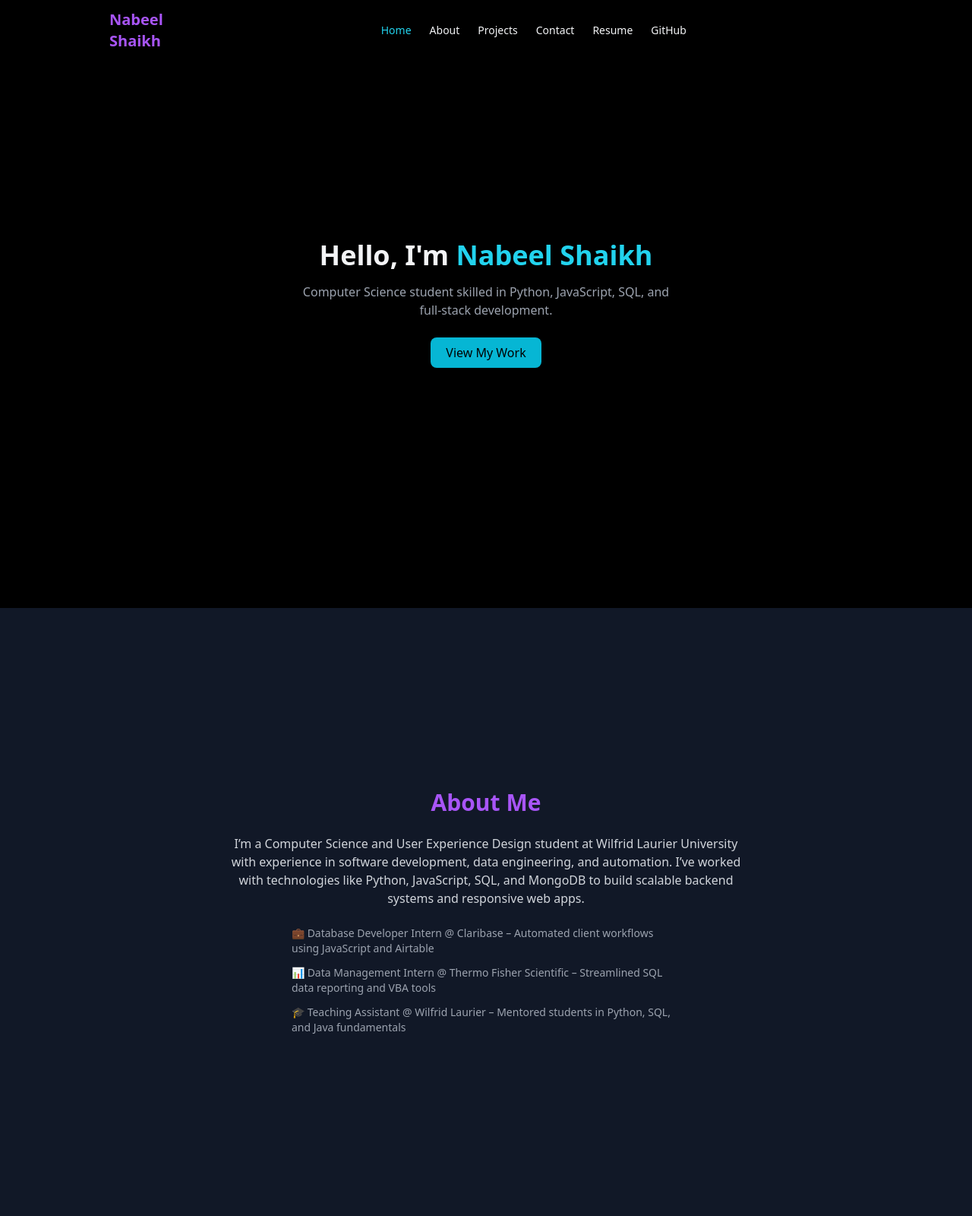
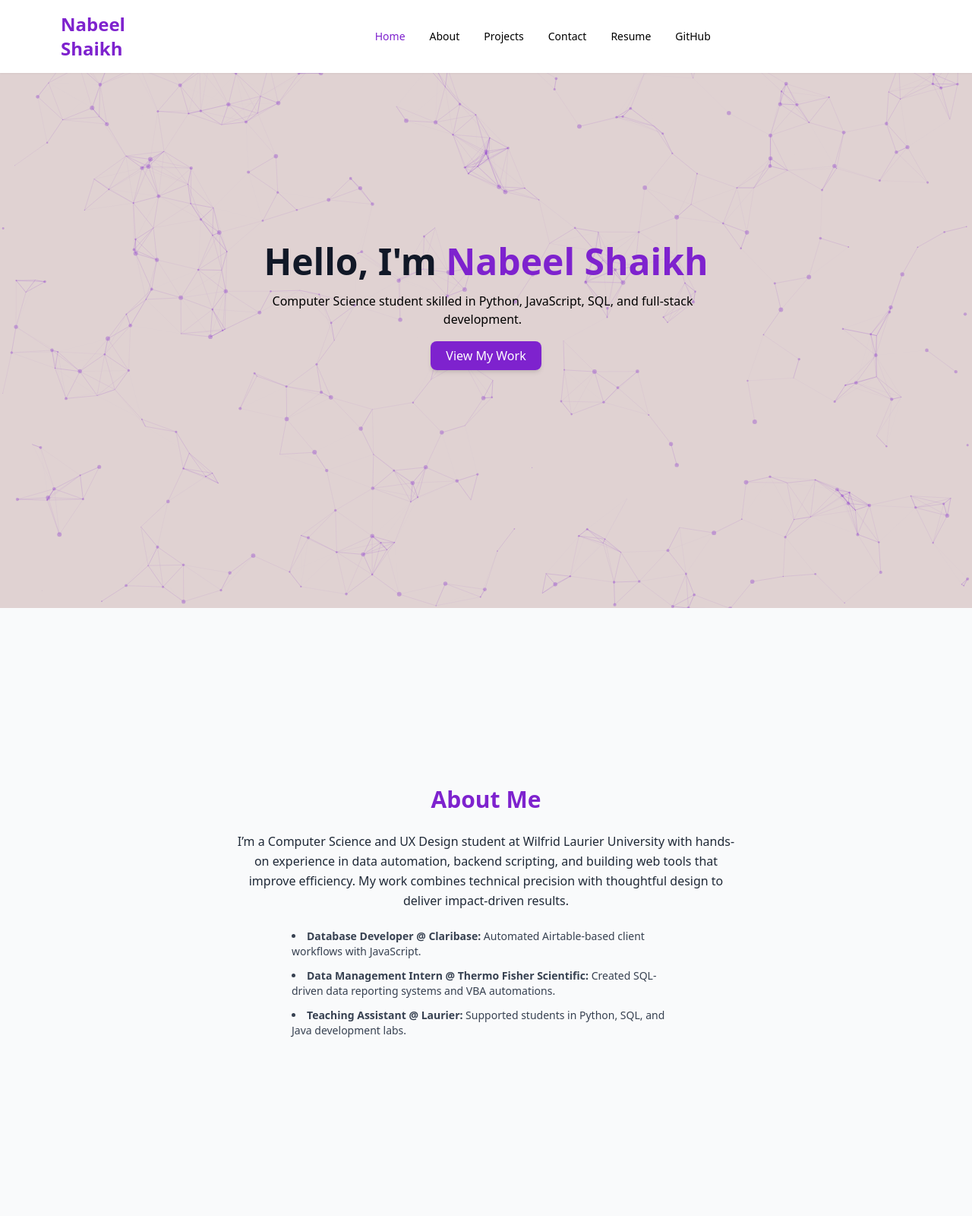
Before and after one commit to nabeel-shaikh/NabeelShaikh.github.io, a plain HTML site: page index.html in a window 1280 px wide. Shown: the top 1600 px of the page at 76% size. Drawn offline with nearby package versions, Linux system fonts and the light colour scheme.

Commit message:
enhanced the ui, changed colors, updated particles js, added github and resume

```diff
--- a/index.html
+++ b/index.html
@@ -5,101 +5,107 @@
   <meta name="viewport" content="width=device-width, initial-scale=1.0">
   <title>Nabeel Shaikh | Portfolio</title>
   <script src="https://cdn.tailwindcss.com"></script>
+  <script src="https://cdn.jsdelivr.net/particles.js/2.0.0/particles.min.js"></script>
   <link rel="stylesheet" href="styles.css">
 </head>
 
-<body class="bg-black text-gray-100 font-sans">
+<body class="bg-white text-black font-sans">
   <!-- NAVBAR -->
-  <nav class="bg-black bg-opacity-70 fixed w-full z-50">
-  <div class="max-w-5xl mx-auto flex justify-between items-center px-4 py-3">
-    <h1 class="text-xl font-bold text-accent">Nabeel Shaikh</h1>
-    <ul class="flex space-x-6 text-sm justify-center w-full">
-      <li><a href="#home" class="hover:text-accent">Home</a></li>
-      <li><a href="#about" class="hover:text-accent">About</a></li>
-      <li><a href="#projects" class="hover:text-accent">Projects</a></li>
-      <li><a href="#contact" class="hover:text-accent">Contact</a></li>
-      <li><a href="#resume" class="hover:text-accent">Resume</a></li>
-      <li><a href="https://github.com/nabeel-shaikh" target="_blank" class="hover:text-accent">GitHub</a></li>
+  <nav class="bg-white fixed w-full z-50 shadow-sm">
+    <div class="max-w-6xl mx-auto flex justify-between items-center px-4 py-4">
+      <h1 class="text-2xl font-bold text-accent">Nabeel Shaikh</h1>
+      <ul class="flex space-x-8 text-sm font-medium justify-center w-full">
+        <li><a href="#home" class="hover:text-purple-900">Home</a></li>
+        <li><a href="#about" class="hover:text-purple-900">About</a></li>
+        <li><a href="#projects" class="hover:text-purple-900">Projects</a></li>
+        <li><a href="#contact" class="hover:text-purple-900">Contact</a></li>
+        <li><a href="#resume" class="hover:text-purple-900">Resume</a></li>
+        <li><a href="https://github.com/nabeel-shaikh" target="_blank" class="hover:text-purple-900">GitHub</a></li>
       </ul>
     </div>
   </nav>
 
   <!-- HOME -->
-  <section id="home" class="h-screen flex flex-col justify-center items-center text-center">
-    <h2 class="text-4xl font-bold mb-4">Hello, I'm <span class="text-cyan-400">Nabeel Shaikh</span></h2>
-    <p class="text-gray-400 mb-6 max-w-lg">
+  <section id="home" class="relative h-screen flex flex-col justify-center items-center text-center overflow-hidden">
+  <div id="particles-js"></div>
+
+  <div class="relative z-10 pointer-events-auto">
+    <h2 class="text-5xl font-bold mb-4 text-gray-900">
+      Hello, I'm <span class="text-accent">Nabeel Shaikh</span>
+    </h2>
+    <p class="text-black-700 mb-6 max-w-xl">
       Computer Science student skilled in Python, JavaScript, SQL, and full-stack development.
     </p>
-    <a href="#projects" class="bg-cyan-500 text-black px-5 py-2 rounded-lg hover:bg-cyan-400 font-medium">
+    <a href="#projects" class="bg-accent text-white px-5 py-2 rounded-lg hover:bg-purple-600 font-medium shadow-md">
       View My Work
     </a>
+  </div>
 </section>
 
   <!-- ABOUT -->
-  <section id="about" class="fade-in min-h-screen flex flex-col justify-center items-center px-6 py-20 bg-gray-900">
+  <section id="about" class="fade-in min-h-screen flex flex-col justify-center items-center px-6 py-20 bg-gray-50">
     <h2 class="text-3xl font-bold mb-6 text-accent">About Me</h2>
-  <p class="text-gray-300 max-w-2xl text-center mb-6">
-    I’m a Computer Science and User Experience Design student at Wilfrid Laurier University with experience in software
-    development, data engineering, and automation. I’ve worked with technologies like Python, JavaScript, SQL, and MongoDB
-    to build scalable backend systems and responsive web apps.
+    <p class="text-gray-800 max-w-2xl text-center mb-6 leading-relaxed">
+      I’m a Computer Science and UX Design student at Wilfrid Laurier University with hands-on experience in data automation, backend scripting, and building web tools that improve efficiency. My work combines technical precision with thoughtful design to deliver impact-driven results.
     </p>
-  <ul class="text-gray-400 space-y-3 text-sm max-w-lg">
-    <li>💼 Database Developer Intern @ Claribase – Automated client workflows using JavaScript and Airtable</li>
-    <li>📊 Data Management Intern @ Thermo Fisher Scientific – Streamlined SQL data reporting and VBA tools</li>
-    <li>🎓 Teaching Assistant @ Wilfrid Laurier – Mentored students in Python, SQL, and Java fundamentals</li>
+    <ul class="text-gray-700 space-y-3 text-sm max-w-lg list-disc list-inside">
+      <li><strong>Database Developer @ Claribase:</strong> Automated Airtable-based client workflows with JavaScript.</li>
+      <li><strong>Data Management Intern @ Thermo Fisher Scientific:</strong> Created SQL-driven data reporting systems and VBA automations.</li>
+      <li><strong>Teaching Assistant @ Laurier:</strong> Supported students in Python, SQL, and Java development labs.</li>
     </ul>
   </section>
 
-
-
-
   <!-- PROJECTS -->
-  <section id="projects" class="min-h-screen flex flex-col items-center px-6 py-20">
-    <h2 class="text-3xl font-bold mb-6 text-cyan-400">Projects</h2>
-    <div class="max-w-4xl grid md:grid-cols-2 gap-8">
-      <div class="border border-gray-700 p-5 rounded-lg hover:border-cyan-400 transition">
-        <h3 class="text-xl font-semibold mb-2">Productivv</h3>
-        <p class="text-gray-400 text-sm mb-3">
+  <section id="projects" class="fade-in min-h-screen flex flex-col items-center px-6 py-20 bg-white">
+    <h2 class="text-3xl font-bold mb-6 text-accent">Projects</h2>
+    <div class="max-w-5xl grid md:grid-cols-2 gap-8">
+      <div class="border border-gray-300 p-5 rounded-lg hover:border-accent transition">
+        <h3 class="text-xl font-semibold mb-2 text-gray-900">Productivv</h3>
+        <p class="text-gray-700 text-sm mb-3">
           Browser extension that tracks productivity using Python AI and MongoDB.
         </p>
-        <a href="#" class="text-cyan-400 hover:underline text-sm">View on GitHub</a>
+        <a href="#" class="text-accent hover:underline text-sm">View on GitHub</a>
       </div>
 
-      <div class="border border-gray-700 p-5 rounded-lg hover:border-cyan-400 transition">
-        <h3 class="text-xl font-semibold mb-2">AI Traffic Simulator</h3>
-        <p class="text-gray-400 text-sm mb-3">
+      <div class="border border-gray-300 p-5 rounded-lg hover:border-accent transition">
+        <h3 class="text-xl font-semibold mb-2 text-gray-900">AI Traffic Simulator</h3>
+        <p class="text-gray-700 text-sm mb-3">
           Pygame simulation using reinforcement learning for intelligent traffic light control.
         </p>
-        <a href="#" class="text-cyan-400 hover:underline text-sm">View on GitHub</a>
+        <a href="#" class="text-accent hover:underline text-sm">View on GitHub</a>
       </div>
     </div>
   </section>
 
   <!-- CONTACT -->
-  <section id="contact" class="min-h-screen flex flex-col justify-center items-center bg-gray-900 px-6 py-20">
-    <h2 class="text-3xl font-bold mb-6 text-cyan-400">Get in Touch</h2>
-    <p class="text-gray-400 mb-4">Interested in collaborating or hiring me?</p>
+  <section id="contact" class="fade-in min-h-screen flex flex-col justify-center items-center bg-gray-50 px-6 py-20">
+    <h2 class="text-3xl font-bold mb-6 text-accent">Get in Touch</h2>
+    <p class="text-gray-700 mb-4 text-center max-w-md">
+      Interested in collaborating or hiring me? I’d love to connect.
+    </p>
     <a href="mailto:shaikhnab23@gmail.com"
-   class="bg-accent text-black px-6 py-2 rounded-lg hover:bg-purple-600">
+       class="bg-accent text-white px-6 py-2 rounded-lg hover:bg-purple-600 font-medium shadow-md">
        Email Me
     </a>
+  </section>
 
   <!-- RESUME -->
-<section id="resume" class="fade-in min-h-screen flex flex-col justify-center items-center bg-gray-900 px-6 py-20">
+  <section id="resume" class="fade-in min-h-screen flex flex-col justify-center items-center bg-white px-6 py-20">
     <h2 class="text-3xl font-bold mb-6 text-accent">Resume</h2>
-  <p class="text-gray-400 mb-4 text-center max-w-xl">
+    <p class="text-gray-700 mb-4 text-center max-w-xl">
       You can download my full-time resume below for more details on my technical and professional experience.
     </p>
     <a href="assets/Nabeel Shaikh FT Resume.pdf" target="_blank"
-     class="bg-accent text-black px-6 py-2 rounded-lg hover:bg-purple-600 font-medium">
+       class="bg-accent text-white px-6 py-2 rounded-lg hover:bg-purple-600 font-medium shadow-md">
        View My Resume
     </a>
   </section>
 
   <!-- FOOTER -->
-  <footer class="py-6 text-center text-gray-500 text-sm border-t border-gray-800">
+  <footer class="py-6 text-center text-gray-600 text-sm border-t border-gray-200">
     © 2025 Nabeel Shaikh. All rights reserved.
   </footer>
+
   <script src="scripts.js"></script>
 </body>
 </html>
--- a/scripts.js
+++ b/scripts.js
@@ -37,9 +37,68 @@ window.addEventListener('scroll', () => {
   });
 
   navLinks.forEach(link => {
-    link.classList.remove('text-cyan-400');
+    link.classList.remove('text-accent');
     if (link.getAttribute('href') === `#${current}`) {
-      link.classList.add('text-cyan-400');
+      link.classList.add('text-accent');
     }
   });
 });
+
+
+
+particlesJS("particles-js", {
+  "particles": {
+    "number": {
+      "value": 800,
+      "density": {
+        "enable": true,
+        "value_area": 2000
+      }
+    },
+    "color": { "value": "#7e22ce" }, // purple
+    "shape": { "type": "circle" },
+    "opacity": {
+      "value": 0.3,
+      "random": false
+    },
+    "size": {
+      "value": 3,
+      "random": true
+    },
+    "line_linked": {
+      "enable": true,         // particles connect to each other
+      "distance": 70,        // slightly larger web distance
+      "color": "#7e22ce",
+      "opacity": 0.25,        // faint base connections
+      "width": 1
+    },
+    "move": {
+      "enable": true,
+      "speed": 0.8,
+      "direction": "none",
+      "random": true,
+      "straight": false,
+      "out_mode": "out"
+    }
+  },
+  "interactivity": {
+    "detect_on": "canvas",
+    "events": {
+      "onhover": {
+        "enable": true,
+        "mode": "repulse"     // ✅ prevents radial pull, keeps natural web
+      },
+      "onclick": {
+        "enable": true
+      },
+      "resize": true
+    },
+    "modes": {
+      "repulse": {
+        "distance": 40,       // subtle push, no collapse toward mouse
+        "duration": 0.4
+      }
+    }
+  },
+  "retina_detect": true
+});
--- a/styles.css
+++ b/styles.css
@@ -1,35 +1,11 @@
-/* ====== CUSTOM CSS for Nabeel Shaikh Portfolio ====== */
-
-/* Smooth scrolling for anchor links */
+/* Smooth scrolling */
 html {
   scroll-behavior: smooth;
 }
 
-/* Fade-in animation */
-.fade-in {
-  opacity: 0;
-  transform: translateY(40px);  /* increase from 20px */
-  transition: opacity 1s ease-out, transform 1s ease-out; /* slower fade */
-}
-
-.fade-in.show {
-  opacity: 1;
-  transform: translateY(0);
-}
-
-/* Navbar shadow when scrolling */
-nav.scrolled {
-  box-shadow: 0 2px 8px rgba(0, 0, 0, 0.4);
-  background-color: rgba(0, 0, 0, 0.9);
-  transition: background-color 0.3s ease;
-}
-
-/* Make section transitions feel natural */
-section {
-  transition: all 0.4s ease-in-out;
-}
+/* Accent purple */
 :root {
-  --accent: #a855f7; /* Tailwind purple-500 */
+  --accent: #7e22ce; /* purple-700 */
 }
 
 .text-accent {
@@ -40,6 +16,47 @@ section {
   background-color: var(--accent);
 }
 
-.bg-accent:hover {
-  background-color: #9333ea; /* purple-600 */
+/* Fade-in animation */
+.fade-in {
+  opacity: 0;
+  transform: translateY(40px);
+  transition: opacity 1s ease-out, transform 1s ease-out;
 }
+
+.fade-in.show {
+  opacity: 1;
+  transform: translateY(0);
+}
+
+/* Navbar shadow effect */
+nav.scrolled {
+  box-shadow: 0 2px 8px rgba(0, 0, 0, 0.1);
+  background-color: white;
+  transition: all 0.3s ease;
+}
+
+#particles-js{
+    position: absolute;
+    width: 100%;
+    height: 100%;
+    z-index:1;
+    top:10;
+    left:0;
+}
+#home .pointer-events-auto{
+    position: relative;
+    z-index:10;
+}
+#particles-js {
+  background-color: #e0d2d2;
+  position: absolute;
+    width: 100%;
+    height: 100%;
+    z-index:1;
+    top: 0;
+    left: 0;
+}
+body {
+  color: white;
+  background-color: #dfd3d3;
+}
```
Lines whose indentation alone changed are shown as unchanged.
